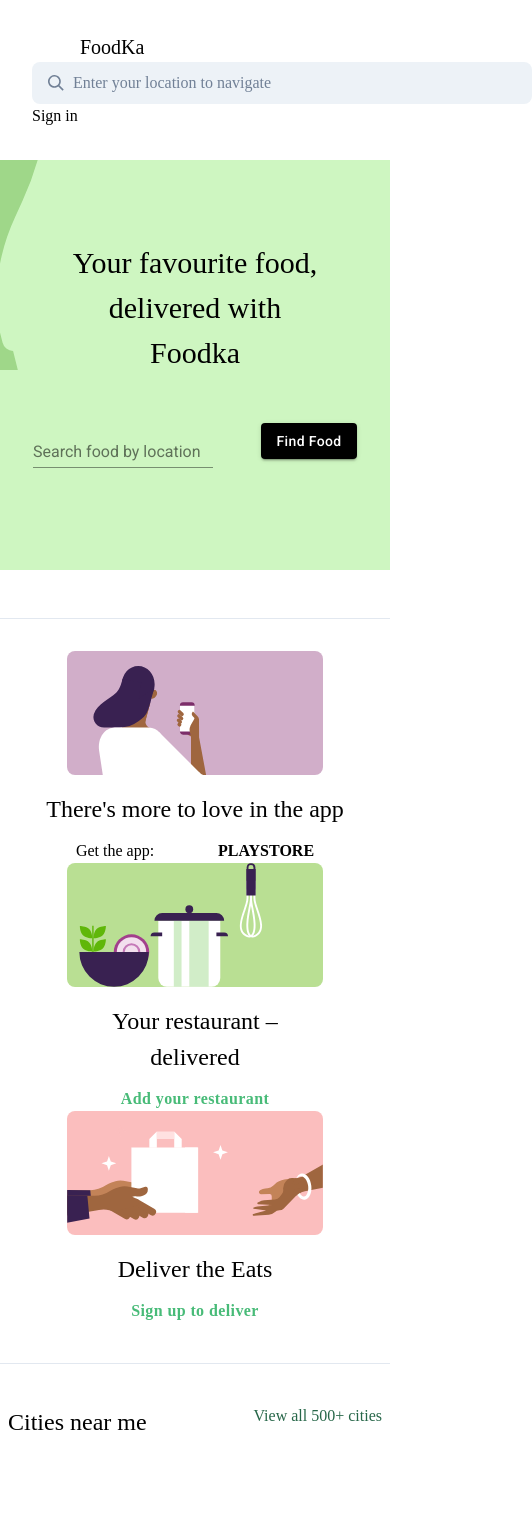
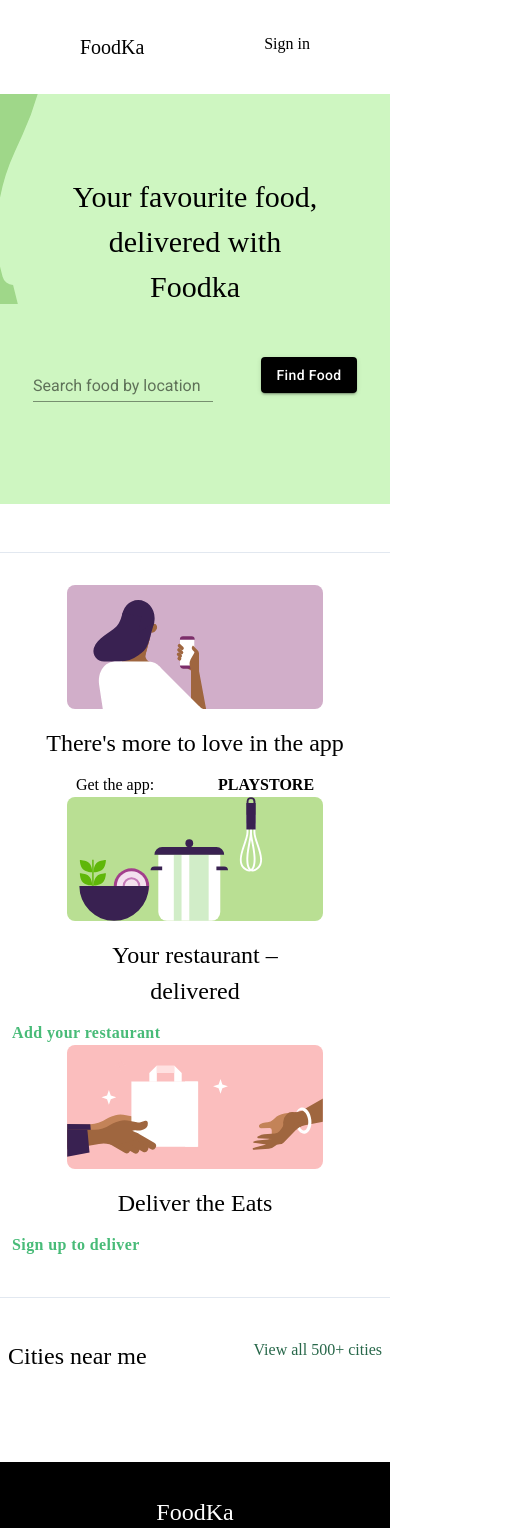
Before and after one commit to sounishnath003/foodka-angular, an Angular app in the folder foodka/: page / in a window 390 px wide. Shown: the top 1528 px of the page, 532 px wide, since content can reach past the window. Built offline with nearby package versions, Linux system fonts and the light colour scheme.

Commit message:
adding tweaks

```diff
--- a/foodka/src/app/homeCards/homeCards.component.html
+++ b/foodka/src/app/homeCards/homeCards.component.html
@@ -30,12 +30,12 @@
           alt=""
         />
       </div>
-      <div class="text-2xl  m-auto md:text-left flex-wrap mt-4">
+      <div class="text-2xl text-center md:text-left flex-wrap mt-4">
         Your restaurant – <br />
         delivered
       </div>
-      <div class="mt-3  m-auto flex justify-start flex-wrap">
-        <div class="text-green-500 tracking-wide font-bold cursor-pointer">
+      <div class="mt-3 flex justify-start flex-wrap">
+        <div class="text-green-500 text-left tracking-wide font-bold cursor-pointer">
           Add your restaurant
         </div>
       </div>
@@ -50,10 +50,10 @@
           alt=""
         />
       </div>
-      <div class="text-2xl mx-auto m-auto md:text-left flex-wrap mt-4">
+      <div class="text-2xl text-center md:text-left flex-wrap mt-4">
         Deliver the Eats
       </div>
-      <div class="mt-3 flex mx-auto m-auto justify-start flex-wrap">
+      <div class="mt-3 flex justify-start flex-wrap">
         <div class="text-green-500 tracking-wide font-bold cursor-pointer">
           Sign up to deliver
         </div>
--- a/foodka/src/app/navbar/navbar.component.html
+++ b/foodka/src/app/navbar/navbar.component.html
@@ -5,7 +5,7 @@
     <div routerLink="/"  class="ml-12 cursor-pointer text-center">
       <div class="text-xl">FoodKa</div>
     </div>
-    <div class="text-center">
+    <div class="text-center md:block hidden ">
       <div class="w-full lg:px-6 xl:w-3/4 xl:px-12">
         <div class="relative">
           <span
--- a/foodka/src/app/signin/signin.component.html
+++ b/foodka/src/app/signin/signin.component.html
@@ -12,7 +12,7 @@
       <mat-step [stepControl]="firstFormGroup">
         <form [formGroup]="firstFormGroup">
           <ng-template matStepLabel>Fill out your name</ng-template>
-          <mat-form-field  class="width">
+          <mat-form-field class="width">
             <mat-label>Name</mat-label>
             <input
               matInput
@@ -26,7 +26,9 @@
             >
           </mat-form-field>
           <div>
-            <button mat-raised-button color="primary" matStepperNext>Next</button>
+            <button mat-raised-button color="primary" matStepperNext>
+              Next
+            </button>
           </div>
         </form>
       </mat-step>
@@ -53,7 +55,9 @@
           </mat-form-field>
           <div>
             <button mat-button matStepperPrevious>Back</button>
-            <button mat-raised-button color="primary" matStepperNext>Next</button>
+            <button mat-raised-button color="primary" matStepperNext>
+              Next
+            </button>
           </div>
         </form>
       </mat-step>
@@ -63,10 +67,21 @@
           <p>You are now done.</p>
           <div>
             <button mat-button (click)="stepper.reset()">Reset</button>
-            <button mat-button (click)="onSubmit()" >Submit</button>
+            <button
+              mat-button
+              [disabled]="firstFormGroup.controls['firstCtrl'].errors?.pristine"
+              (click)="onSubmit()"
+            >
+              Submit
+            </button>
           </div>
         </div>
       </mat-step>
     </mat-horizontal-stepper>
   </div>
+
+  <div class="mt-4 justify-evenly flex flex-wrap mx-auto">
+    <div>Forget password</div>
+    <div class="text-indigo-600">Create an acoount</div>
+  </div>
 </div>
```
